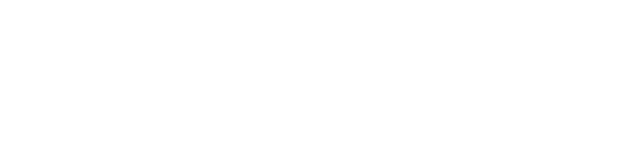
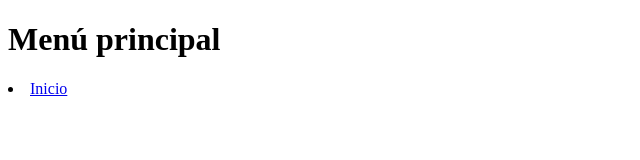
Before and after one commit to melanidy1/web3, a plain HTML site: page activitats/html/04_Listas/act4.html in a window 1280 px wide. Shown: the whole page, without its empty margins (0-640 px from the left). Drawn offline with Linux system fonts and the light colour scheme.

Commit message:
Deploying to gh-pages from @ melanidy1/web3@46bcc56ad41dd67ea6d46f3164b5f94be1af881d 🚀

```diff
--- a/activitats/html/04_Listas/act4.html
+++ b/activitats/html/04_Listas/act4.html
@@ -6,6 +6,12 @@
     <title>Document</title>
 </head>
 <body>
+    <h1><strong>Menú principal</strong></h1>
+    <nav>
+        <li><a href="#">Inicio</a></li>
+
+
+    </nav>
 
 </body>
 </html>
```
